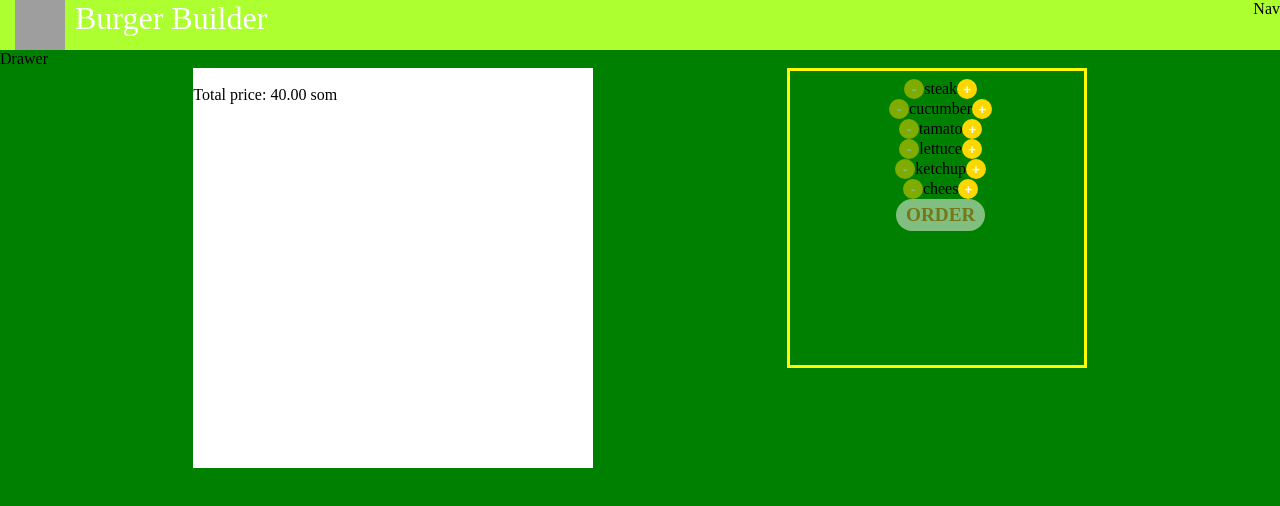
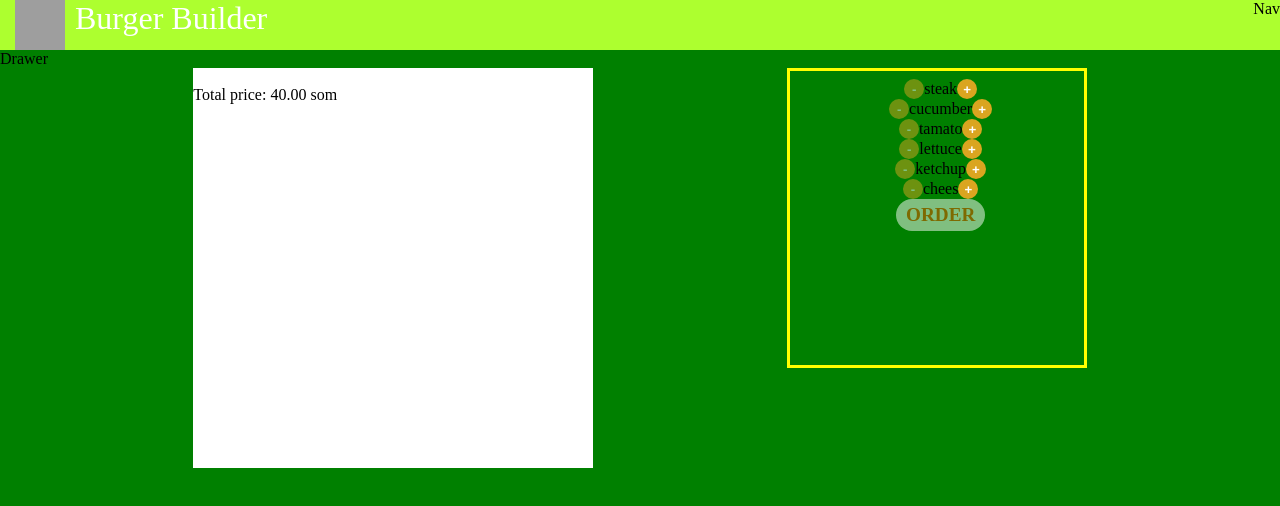
Before and after one commit to Azimbai03/burger-builder, a React (Create React App) app: page / in a window 1280 px wide. Shown: the top 506 px of the page. Built offline with nearby package versions, Linux system fonts and the light colour scheme; grey boxes are pictures that could not be loaded.

Commit message:
changess

```diff
--- a/src/components/BurgerBuilder/BurgerControls/BurgerControl/BurgerControl.module.css
+++ b/src/components/BurgerBuilder/BurgerControls/BurgerControl/BurgerControl.module.css
@@ -7,7 +7,7 @@
     width: 20px;
     height: 20px;
     border: none;
-    background-color: gold;
+    background-color: goldenrod;
     color: rgb(255, 255, 255);
     font-weight: bold;
     border-radius: 100%;
--- a/src/components/BurgerBuilder/BurgerKit/BurgerKit.js
+++ b/src/components/BurgerBuilder/BurgerKit/BurgerKit.js
@@ -5,9 +5,9 @@ import classes from "./BurgerKit.module.css";
 export default ({ price, ingredients }) => {
   let ingredientsOutput = [];
 
-  Object.keys(ingredients).forEach((type) => {
-    for (let i = 0; i < ingredients[type]; i++) {
-      ingredientsOutput.push(<Burger key={type + i} type={type} />);
+Object.keys(ingredients).forEach((type) => {
+ for (let i = 0; i < ingredients[type]; i++) {
+ ingredientsOutput.push(<Burger key={type + i} type={type} />);
     }
   });
 
--- a/src/components/UI/Button/Button.js
+++ b/src/components/UI/Button/Button.js
@@ -4,8 +4,8 @@ import classes from "./Button.module.css";
 export default ({ children, click, enabled, red, green }) => {
   const buttonClasses = [classes.Button];
 
-  if (red) buttonClasses.push(classes.red);
-  if (green) buttonClasses.push(classes.green);
+ if (red) buttonClasses.push(classes.red);
+if (green) buttonClasses.push(classes.green);
 
   return (
     <button
--- a/src/components/UI/Button/Button.module.css
+++ b/src/components/UI/Button/Button.module.css
@@ -1,7 +1,7 @@
 .Button {
     border: none;
     background-color: white;
-    color: #EC6F31;
+    color: rgb(252, 85, 2);
     font-weight: bold;
     border-radius: 20px;
     cursor: pointer;
```
